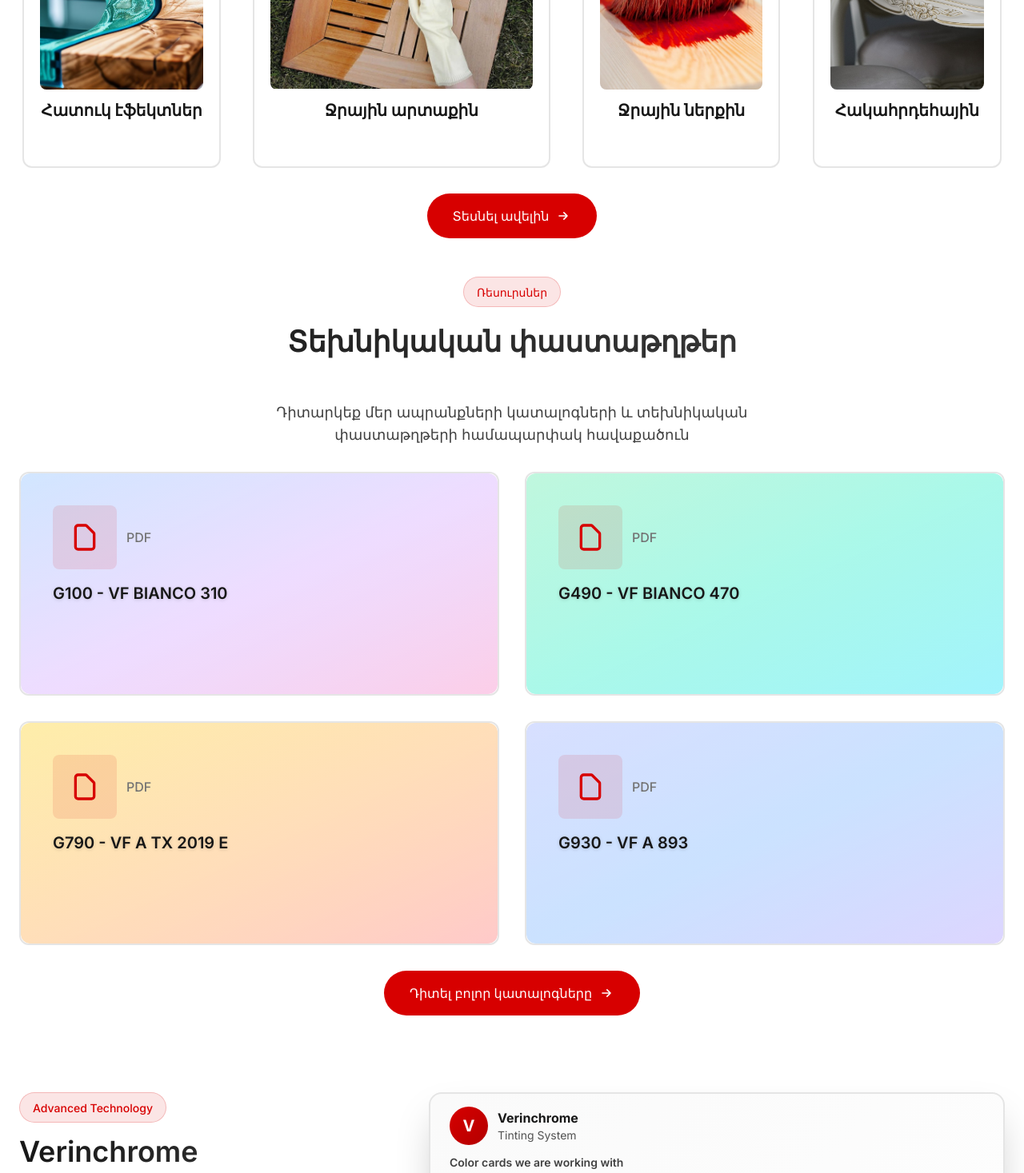
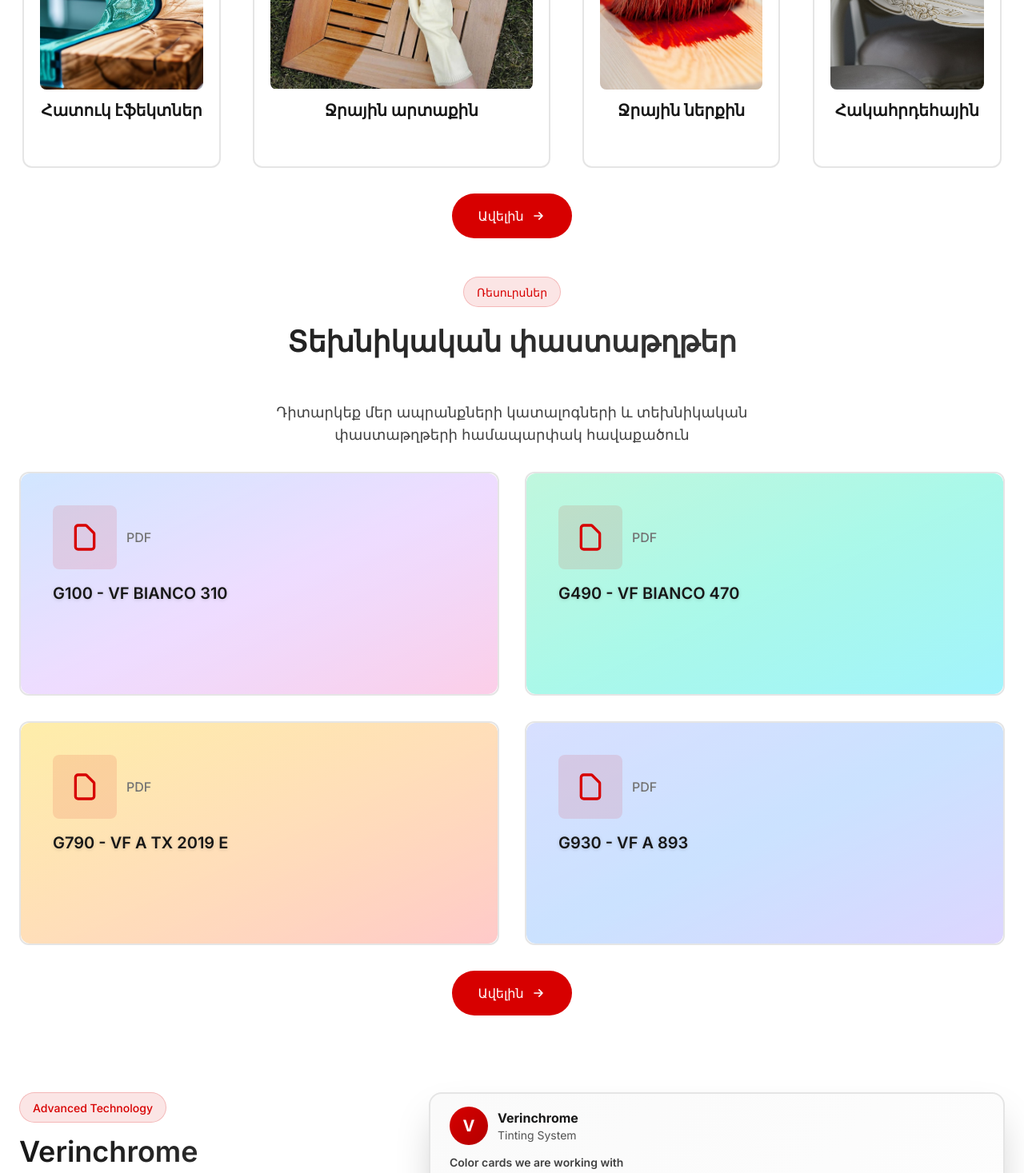
Before and after one commit to levonstepan/VerinLegno.am, a Next.js app: page /arm in a window 1280 px wide. Shown: the part 1225-2692 px from the top of the page at 80% size. Built offline with nearby package versions, Linux system fonts and the light colour scheme.

Commit message:
Translate 'See more' buttons to 'Ô±Õ¾Õ¥Õ¬Õ«Õ¶' in Armenian

```diff
--- a/app/components/Products.tsx
+++ b/app/components/Products.tsx
@@ -156,7 +156,7 @@ export function Products({
               href={locale === "arm" ? "/arm/products" : "/products"}
               className="inline-flex items-center gap-2 px-8 py-4 rounded-full font-medium bg-[#D70000] text-white hover:shadow-xl hover:shadow-[#D70000]/20 hover:scale-105 transition-all duration-300"
             >
-              {locale === "arm" ? "Տեսնել ավելին" : "See more"}
+              {locale === "arm" ? "Ավելին" : "See more"}
               <svg className="w-5 h-5" fill="none" viewBox="0 0 24 24" stroke="currentColor">
                 <path strokeLinecap="round" strokeLinejoin="round" strokeWidth={2} d="M13 7l5 5m0 0l-5 5m5-5H6" />
               </svg>
--- a/app/shared/content.ts
+++ b/app/shared/content.ts
@@ -36,7 +36,7 @@ export const hyContent = {
     description: "Դիտարկեք մեր ապրանքների կատալոգների և տեխնիկական փաստաթղթերի համապարփակ հավաքածուն",
     pdfLabel: "PDF",
     openManual: "Բացել ձեռնարկը",
-    cta: "Դիտել բոլոր կատալոգները",
+    cta: "Ավելին",
     items: [
       // All 6 manuals - first 4 shown on main page, all 6 on See more page
       { name: "G100 - VF BIANCO 310", href: "/manuals/G100 - VF BIANCO 310.pdf" },
```
